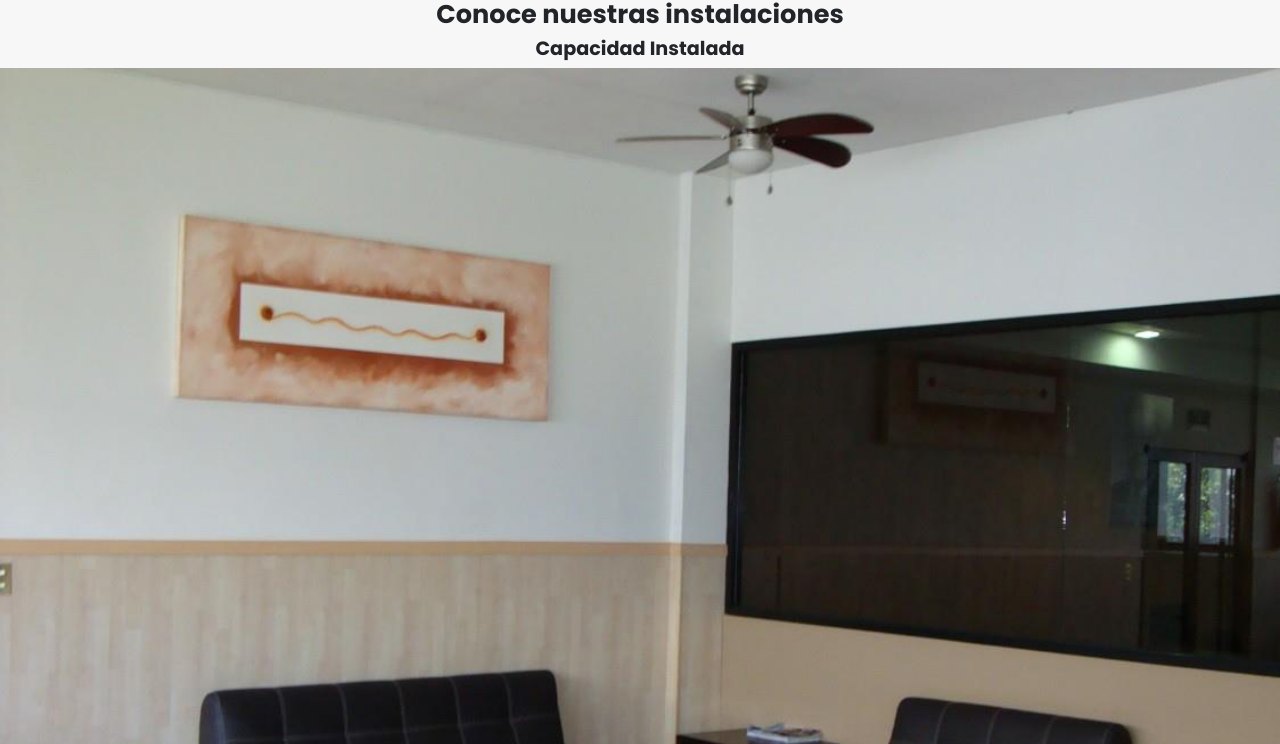
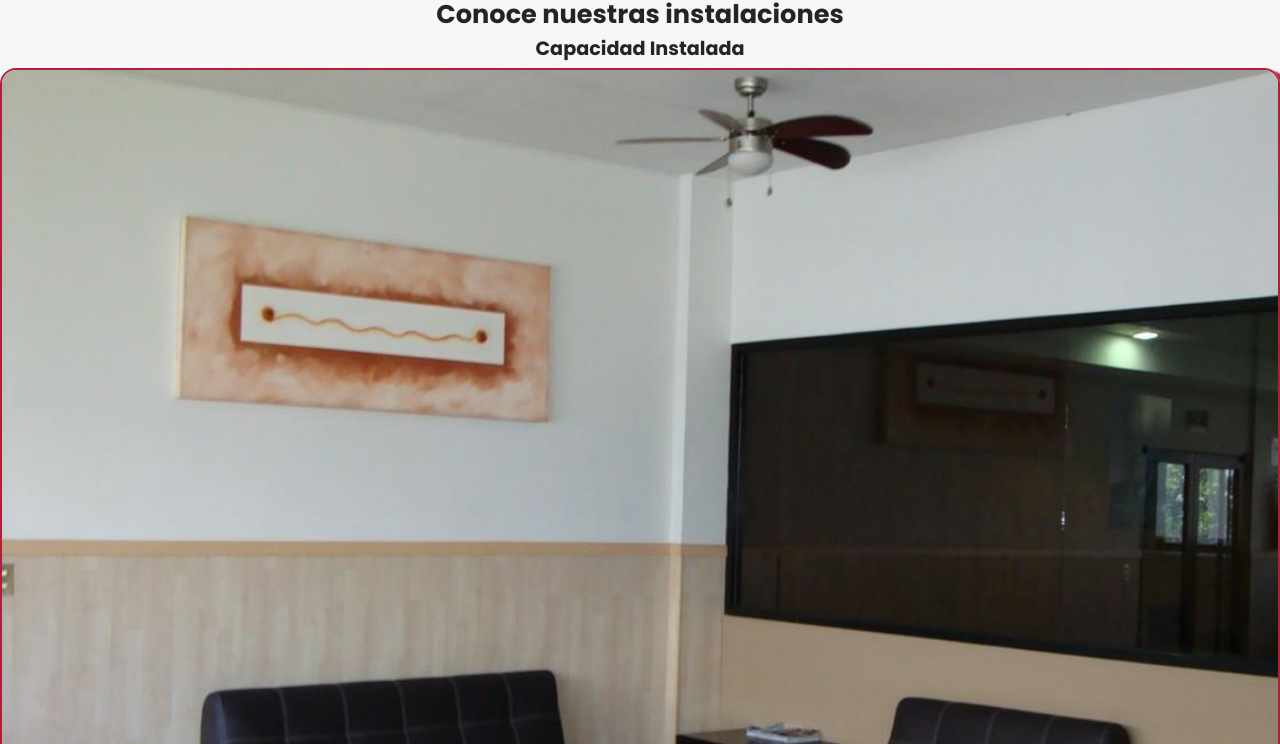
Before and after one commit to salvadorceniceros/proyectofinal, a website: page pages/instalaciones.html in a window 1280 px wide. Shown: the part 976-1720 px from the top of the page. Drawn offline with nearby package versions, Linux system fonts and the light colour scheme.

Commit message:
Corrigiendo errores en las imagenes

```diff
--- a/pages/instalaciones.html
+++ b/pages/instalaciones.html
@@ -239,7 +239,7 @@
     <section class="principal">
       <h1 class="tituloPrincipal degradado">Conoce nuestras instalaciones</h1>
       <h2>Capacidad Instalada</h2>
-        <img src="../img/infraestructura.jpg" width="100%" alt="Infraestructura de la Facultad">
+      <img src="../img/infraestructura.jpg" alt="Infraestructura de la Facultad">
         <p>La Maestría en Ciencias Odontológicas cuenta con áreas muy bien definidas para el buen desempeño de la actividad docente y de investigación tanto en la Unidad Torreón como en la Unidad Saltillo, contamos con 8 aulas equipadas de la siguiente manera:</p>
 
         <div class="accordion accordion-flush" id="accordionFlushExample">
--- a/scss/styles.scss
+++ b/scss/styles.scss
@@ -116,6 +116,16 @@ header{
         text-align: center;
         border-top-left-radius: 0.7rem;
         border-top-right-radius: 0.7rem;
+    }
+}
+.container{
+    .principal{
+        img{
+            width: 100%;
+            border-radius: 1rem;
+            border: 2px solid $color-principal;
+            box-shadow: 7px 3px 2px $color-principal
+        }
     }
 }
 
```
Also changed, not shown: css/style.css.
